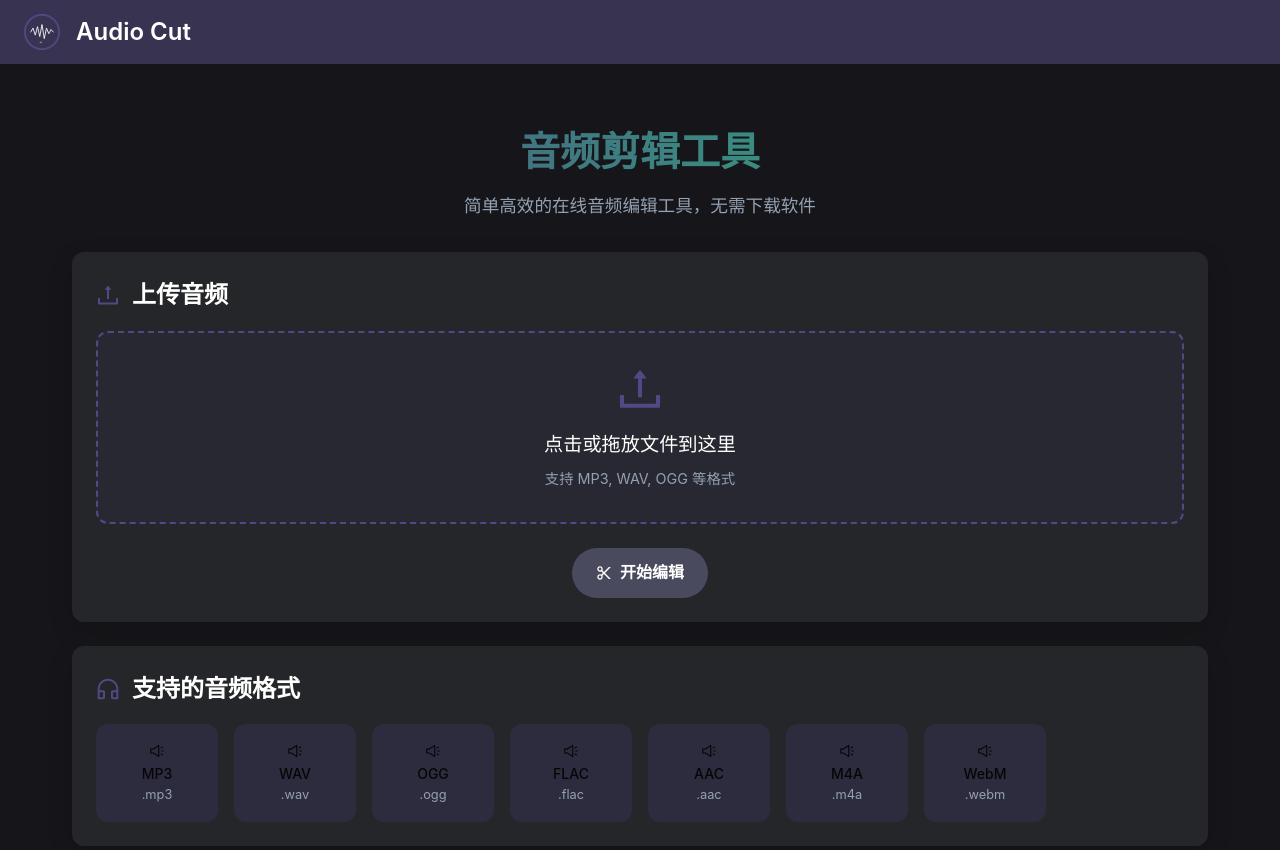
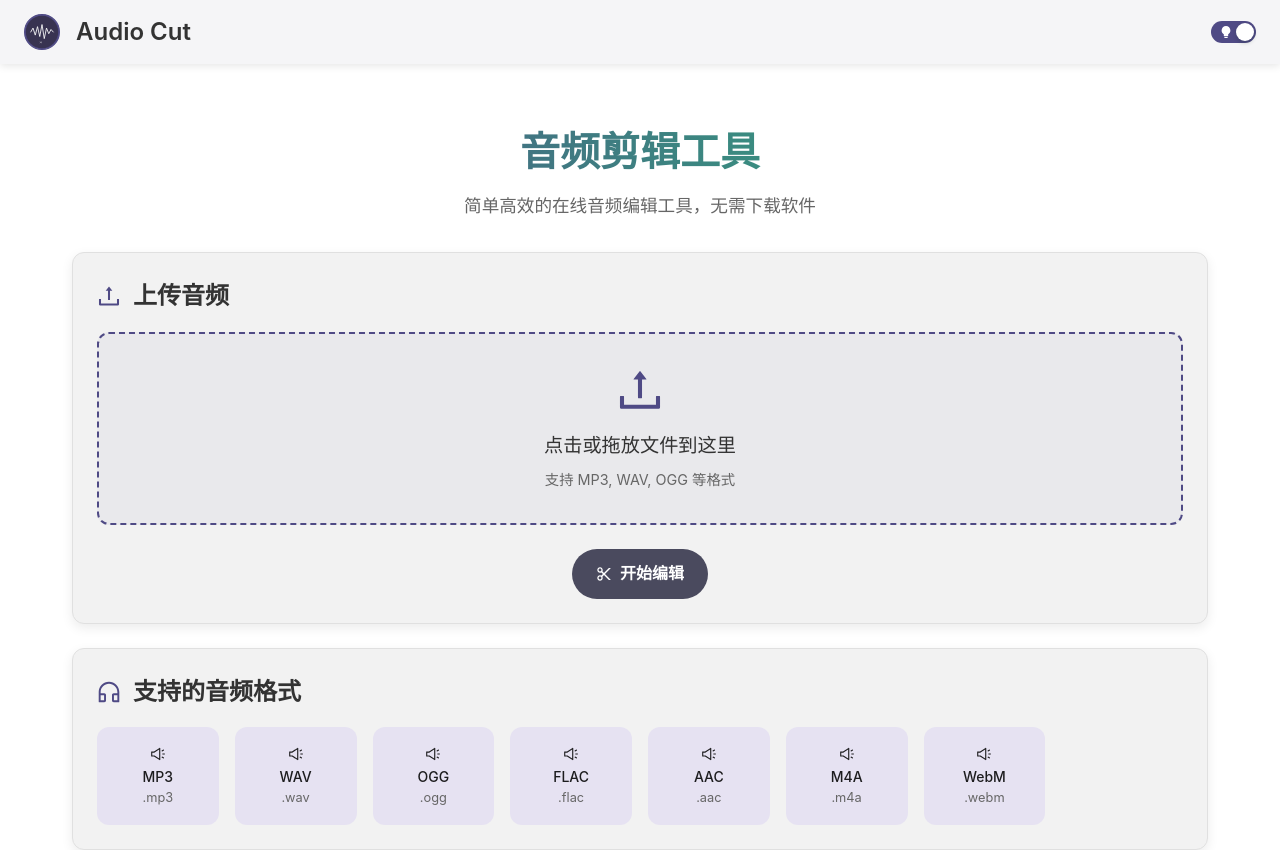
Before and after one commit to one-answer/audio-cut, a React (Create React App) app: page / in a window 1280 px wide. Shown: the top 850 px of the page. Built offline with nearby package versions, Linux system fonts and the light colour scheme.

Commit message:
添加主题切换

```diff
--- a/src/App.css
+++ b/src/App.css
@@ -1,17 +1,40 @@
 /* 全局样式 */
 :root {
+  /* 共享变量 */
   --primary-color: #4F4A85; /* 主色调：深紫色 */
   --secondary-color: #2CB67D; /* 辅助色：清新绿色 */
+  --accent-color: #FF8906; /* 强调色：橙色 */
+  --danger-color: #EF4565; /* 危险色：红色 */
+  --border-radius: 12px; /* 圆角半径 */
+  --transition-speed: 0.3s; /* 过渡速度 */
+
+  /* 暗色主题默认变量 */
   --background-color: #16161A; /* 背景色：深色背景 */
   --surface-color: #242629; /* 表面色：稍浅的深色 */
   --text-color: #FFFFFE; /* 文本色：几乎白色 */
   --paragraph-color: #94A1B2; /* 段落色：柔和的灰色 */
-  --accent-color: #FF8906; /* 强调色：橙色 */
-  --danger-color: #EF4565; /* 危险色：红色 */
   --header-color: #383351; /* 头部背景色 */
-  --border-radius: 12px; /* 圆角半径 */
   --card-shadow: 0 8px 24px rgba(0, 0, 0, 0.15); /* 卡片阴影 */
-  --transition-speed: 0.3s; /* 过渡速度 */
+  --border-color: #333333; /* 边框颜色 */
+  --hover-color: rgba(79, 74, 133, 0.1); /* 悬停颜色 */
+  --input-bg: #2D2B55; /* 输入框背景 */
+  --scrollbar-thumb: #4F4A85; /* 滚动条滑块 */
+  --scrollbar-track: #242629; /* 滚动条轨道 */
+}
+
+/* 亮色主题变量 */
+body[data-theme='light'] {
+  --background-color: #FFFFFF; /* 背景色：白色 */
+  --surface-color: #F2F2F2; /* 表面色：浅灰色 */
+  --text-color: #333333; /* 文本色：深灰色 */
+  --paragraph-color: #666666; /* 段落色：灰色 */
+  --header-color: #F5F5F7; /* 头部背景色 */
+  --card-shadow: 0 4px 12px rgba(0, 0, 0, 0.08); /* 卡片阴影 */
+  --border-color: #E0E0E0; /* 边框颜色 */
+  --hover-color: rgba(79, 74, 133, 0.05); /* 悬停颜色 */
+  --input-bg: #FFFFFF; /* 输入框背景 */
+  --scrollbar-thumb: #C0C0C0; /* 滚动条滑块 */
+  --scrollbar-track: #F2F2F2; /* 滚动条轨道 */
 }
 
 body {
@@ -21,6 +44,26 @@ body {
   background-color: var(--background-color);
   color: var(--text-color);
   line-height: 1.6;
+  transition: background-color var(--transition-speed), color var(--transition-speed);
+}
+
+/* 自定义滚动条 */
+::-webkit-scrollbar {
+  width: 10px;
+  height: 10px;
+}
+
+::-webkit-scrollbar-track {
+  background: var(--scrollbar-track);
+}
+
+::-webkit-scrollbar-thumb {
+  background: var(--scrollbar-thumb);
+  border-radius: 5px;
+}
+
+::-webkit-scrollbar-thumb:hover {
+  background: var(--primary-color);
 }
 
 /* 应用容器 */
@@ -75,7 +118,8 @@ body {
   padding: 1.5rem;
   margin-bottom: 1.5rem;
   box-shadow: var(--card-shadow);
-  transition: transform var(--transition-speed), box-shadow var(--transition-speed);
+  transition: transform var(--transition-speed), box-shadow var(--transition-speed), background-color var(--transition-speed);
+  border: 1px solid var(--border-color);
 }
 
 .modern-card:hover {
@@ -106,11 +150,11 @@ body {
   cursor: pointer;
   transition: all var(--transition-speed);
   margin-bottom: 1.5rem;
-  background-color: rgba(127, 90, 240, 0.05);
+  background-color: var(--hover-color);
 }
 
 .upload-area:hover, .upload-area-active {
-  background-color: rgba(127, 90, 240, 0.1);
+  background-color: var(--hover-color);
   border-color: var(--secondary-color);
 }
 
@@ -133,10 +177,12 @@ body {
 
 /* 文件信息 */
 .file-info {
-  background-color: rgba(44, 182, 125, 0.1);
+  background-color: var(--hover-color);
   border-radius: var(--border-radius);
   padding: 1rem;
   margin-top: 1rem;
+  border: 1px solid var(--border-color);
+  transition: background-color var(--transition-speed), border-color var(--transition-speed);
 }
 
 .file-info-item {
--- a/src/App.tsx
+++ b/src/App.tsx
@@ -13,6 +13,9 @@ import {
 import 'antd/dist/reset.css';
 import './App.css';
 
+// 导入主题上下文
+import { ThemeProvider } from './contexts/ThemeContext';
+
 // 导入头部组件
 import Header from './components/common/Header';
 
@@ -21,7 +24,7 @@ import AudioEditor from './components/AudioEditor/AudioEditor';
 import { AudioFile } from './types/audio';
 import { createAudioFileFromFile } from './services/fileHandling';
 
-function App() {
+const AppContent = () => {
   const [file, setFile] = useState<File | null>(null);
   const [isDragging, setIsDragging] = useState<boolean>(false);
   const [isEditing, setIsEditing] = useState<boolean>(false);
@@ -256,4 +259,12 @@ function App() {
   );
 }
 
+const App = () => {
+  return (
+    <ThemeProvider>
+      <AppContent />
+    </ThemeProvider>
+  );
+};
+
 export default App;
--- /dev/null
+++ b/src/components/common/Header.css
@@ -0,0 +1,43 @@
+.app-header {
+  background-color: var(--header-color) !important;
+  padding: 0 24px;
+  transition: background-color var(--transition-speed);
+  box-shadow: 0 2px 8px rgba(0, 0, 0, 0.1);
+}
+
+.header-content {
+  display: flex;
+  justify-content: space-between;
+  align-items: center;
+  width: 100%;
+  height: 100%;
+}
+
+.logo-container {
+  display: flex;
+  align-items: center;
+}
+
+.app-title {
+  margin: 0 !important;
+  color: var(--text-color) !important;
+  font-weight: 600 !important;
+  transition: color var(--transition-speed);
+}
+
+.header-actions {
+  display: flex;
+  align-items: center;
+  gap: 16px;
+}
+
+/* Responsive adjustments */
+@media (max-width: 576px) {
+  .app-header {
+    padding: 0 12px;
+  }
+
+  .app-title {
+    font-size: 18px !important;
+  }
+}
--- a/src/components/common/Header.tsx
+++ b/src/components/common/Header.tsx
@@ -1,31 +1,34 @@
 import React from 'react';
 import { Layout, Typography, Space } from 'antd';
 import Logo from './Logo';
+import ThemeToggle from './ThemeToggle';
+import { useTheme } from '../../contexts/ThemeContext';
+import './Header.css';
 
 const { Header: AntHeader } = Layout;
 const { Title } = Typography;
 
 const Header: React.FC = () => {
+  // Theme context is used in CSS variables
+  useTheme();
+
   return (
-    <AntHeader style={{
-      display: 'flex',
-      alignItems: 'center',
-      padding: '0 24px',
-      background: '#383351'
-    }}>
-      <Space align="center" size={16}>
+    <AntHeader className="app-header">
+      <div className="header-content">
+        <Space align="center" size={16} className="logo-container">
           <Logo size={36} />
           <Title
             level={3}
-          style={{
-            margin: 0,
-            color: '#fff',
-            fontWeight: 600
-          }}
+            className="app-title"
           >
             Audio Cut
           </Title>
         </Space>
+
+        <div className="header-actions">
+          <ThemeToggle />
+        </div>
+      </div>
     </AntHeader>
   );
 };
--- /dev/null
+++ b/src/components/common/ThemeToggle.css
@@ -0,0 +1,12 @@
+.theme-toggle {
+  display: flex;
+  align-items: center;
+}
+
+.theme-switch {
+  background-color: var(--primary-color);
+}
+
+.theme-switch.ant-switch-checked {
+  background-color: var(--primary-color);
+}
--- /dev/null
+++ b/src/components/common/ThemeToggle.tsx
@@ -0,0 +1,27 @@
+import React from 'react';
+import Switch from 'antd/es/switch';
+import { BulbOutlined, BulbFilled } from '@ant-design/icons';
+import { useTheme } from '../../contexts/ThemeContext';
+import './ThemeToggle.css';
+
+interface ThemeToggleProps {
+  className?: string;
+}
+
+const ThemeToggle: React.FC<ThemeToggleProps> = ({ className = '' }) => {
+  const { theme, toggleTheme } = useTheme();
+
+  return (
+    <div className={`theme-toggle ${className}`}>
+      <Switch
+        checked={theme === 'light'}
+        onChange={toggleTheme}
+        checkedChildren={<BulbFilled />}
+        unCheckedChildren={<BulbOutlined />}
+        className="theme-switch"
+      />
+    </div>
+  );
+};
+
+export default ThemeToggle;
--- /dev/null
+++ b/src/contexts/ThemeContext.tsx
@@ -0,0 +1,59 @@
+import React, { createContext, useState, useEffect, useContext, ReactNode } from 'react';
+
+type ThemeType = 'light' | 'dark';
+
+interface ThemeContextType {
+  theme: ThemeType;
+  toggleTheme: () => void;
+}
+
+const ThemeContext = createContext<ThemeContextType | undefined>(undefined);
+
+interface ThemeProviderProps {
+  children: ReactNode;
+}
+
+export const ThemeProvider: React.FC<ThemeProviderProps> = ({ children }) => {
+  // Get initial theme from localStorage or use system preference, default to dark
+  const getInitialTheme = (): ThemeType => {
+    const savedTheme = localStorage.getItem('theme') as ThemeType;
+    if (savedTheme && (savedTheme === 'light' || savedTheme === 'dark')) {
+      return savedTheme;
+    }
+
+    // Check system preference
+    if (window.matchMedia && window.matchMedia('(prefers-color-scheme: light)').matches) {
+      return 'light';
+    }
+
+    return 'dark'; // Default theme
+  };
+
+  const [theme, setTheme] = useState<ThemeType>(getInitialTheme);
+
+  // Toggle theme function
+  const toggleTheme = () => {
+    setTheme(prevTheme => prevTheme === 'light' ? 'dark' : 'light');
+  };
+
+  // Update localStorage and document body when theme changes
+  useEffect(() => {
+    localStorage.setItem('theme', theme);
+    document.body.setAttribute('data-theme', theme);
+  }, [theme]);
+
+  return (
+    <ThemeContext.Provider value={{ theme, toggleTheme }}>
+      {children}
+    </ThemeContext.Provider>
+  );
+};
+
+// Custom hook to use the theme context
+export const useTheme = (): ThemeContextType => {
+  const context = useContext(ThemeContext);
+  if (context === undefined) {
+    throw new Error('useTheme must be used within a ThemeProvider');
+  }
+  return context;
+};
```
Lines whose indentation alone changed are shown as unchanged.
